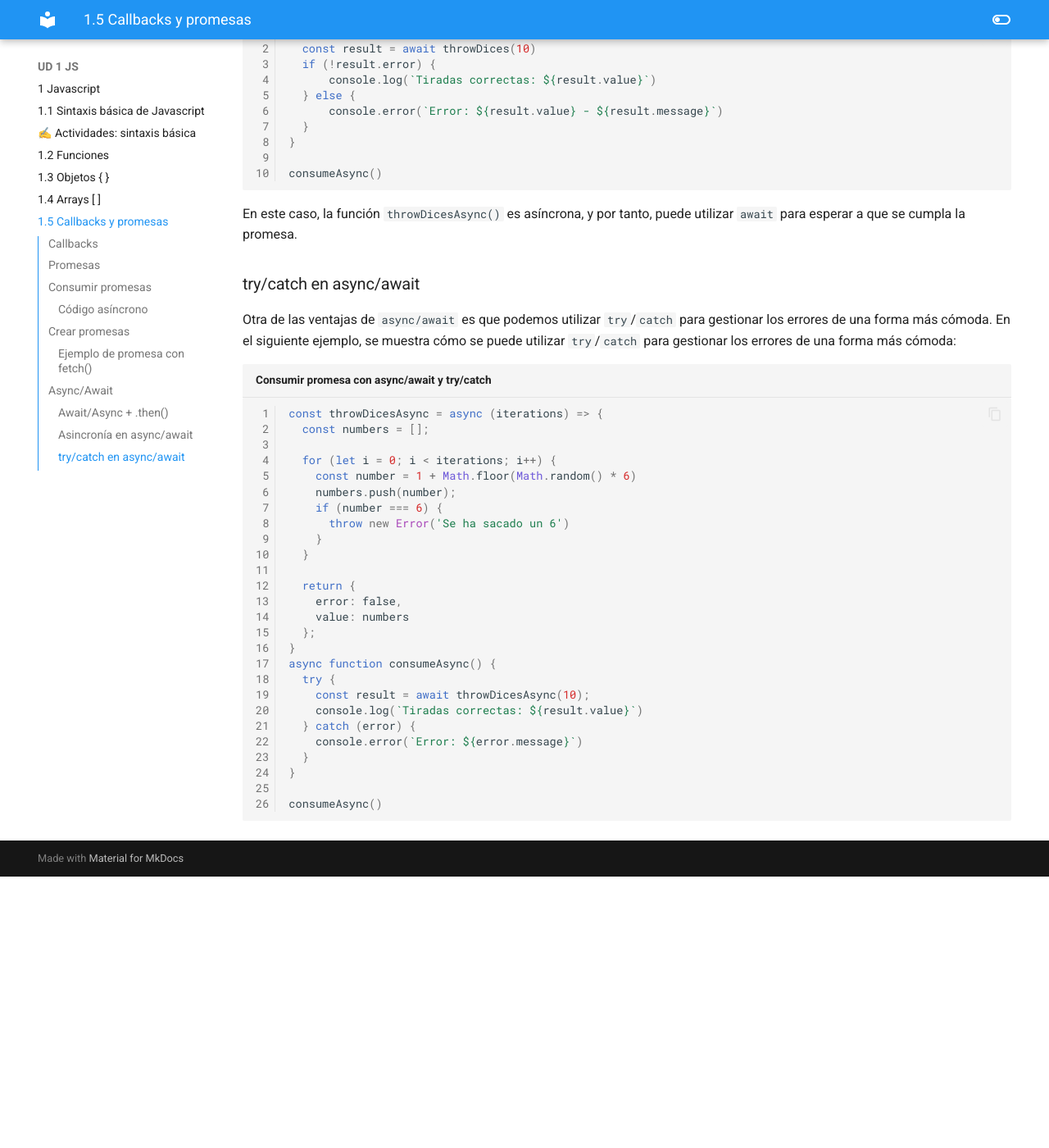
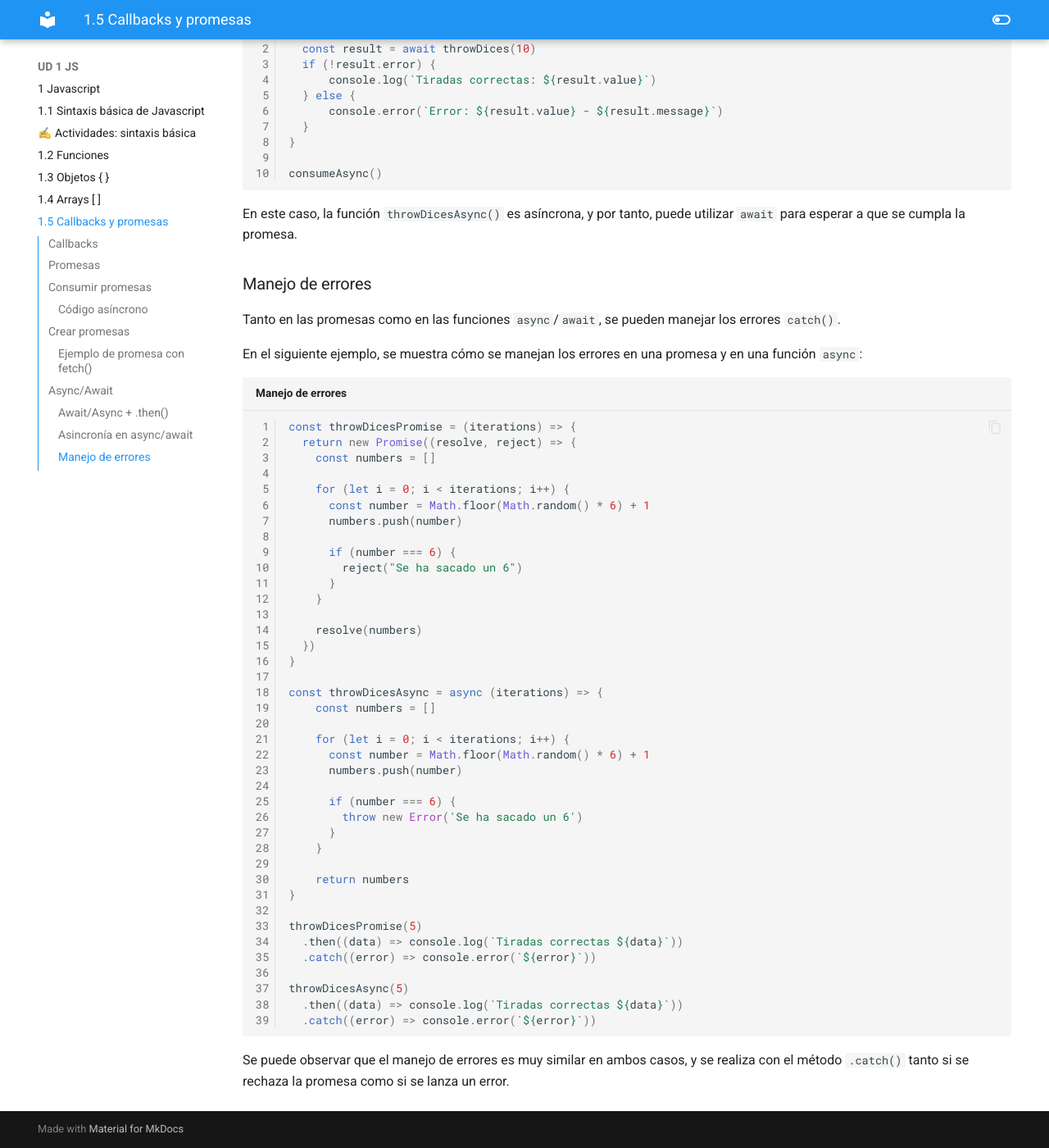
Before and after one commit to jsanvil/din24, an MkDocs documentation site: the page built from docs/01js/05_callbacks_promesas.md, in a window 1280 px wide and 1400 px high, scrolled down 8432 px. Shown: the whole window at 82% size. Built offline with MkDocs 1.6.1 and Material for MkDocs 9.7.7, drawn with Linux system fonts in a browser that asks for light colours; before the commit the page ends 9501 px from its top, so only the background shows below that; some of the changed text lies outside the part shown.

Commit message:
ud1 promises

````diff
--- a/docs/01js/05_callbacks_promesas.md
+++ b/docs/01js/05_callbacks_promesas.md
@@ -31,9 +31,9 @@ Las promesas son un mecanismo para resolver el problema de asincronía de una fo
 
 Las promesas pueden tener varios estados:
 
-- **`pending`**. (Pendiente) Estado inicial de la promesa, antes de ser resuelta o rechazada.
-- **`fulfilled`**. (Resuelta) La promesa se cumple con éxito y se resuelve.
-- **`rejected`**. (Rechazada) La promesa falla y se rechaza.
+- **`pending`**. (Pendiente) **Estado inicial** de la promesa, antes de ser resuelta o rechazada.
+- **`fulfilled`**. (Resuelta) La promesa **se cumple con éxito** y se **resuelve**.
+- **`rejected`**. (Rechazada) La promesa **falla** y se **rechaza**.
 
 Con estas sencillas bases, podemos entender el funcionamiento de una promesa en _Javascript_. Antes de empezar, también debemos tener claro que las promesas son objetos, y podemos crearlas y consumirlas.
 
@@ -351,35 +351,52 @@ consumeAsync()
 
 En este caso, la función `throwDicesAsync()` es asíncrona, y por tanto, puede utilizar `await` para esperar a que se cumpla la promesa.
 
-### try/catch en async/await
+### Manejo de errores
 
-Otra de las ventajas de `async/await` es que podemos utilizar `try`/`catch` para gestionar los errores de una forma más cómoda. En el siguiente ejemplo, se muestra cómo se puede utilizar `try`/`catch` para gestionar los errores de una forma más cómoda:
+Tanto en las promesas como en las funciones `async`/`await`, se pueden manejar los errores `catch()`.
 
-```js linenums="1" title="Consumir promesa con async/await y try/catch"
-const throwDicesAsync = async (iterations) => {
-  const numbers = [];
+En el siguiente ejemplo, se muestra cómo se manejan los errores en una promesa y en una función `async`:
 
-  for (let i = 0; i < iterations; i++) {
-    const number = 1 + Math.floor(Math.random() * 6)
-    numbers.push(number);
-    if (number === 6) {
-      throw new Error('Se ha sacado un 6')
+```js linenums="1" title="Manejo de errores"
+const throwDicesPromise = (iterations) => {
+  return new Promise((resolve, reject) => {
+    const numbers = []
+
+    for (let i = 0; i < iterations; i++) {
+      const number = Math.floor(Math.random() * 6) + 1
+      numbers.push(number)
+
+      if (number === 6) {
+        reject("Se ha sacado un 6")
+      }
     }
-  }
 
-  return {
-    error: false,
-    value: numbers
-  };
-}
-async function consumeAsync() {
-  try {
-    const result = await throwDicesAsync(10);
-    console.log(`Tiradas correctas: ${result.value}`)
-  } catch (error) {
-    console.error(`Error: ${error.message}`)
-  }
+    resolve(numbers)
+  })
 }
 
-consumeAsync()
+const throwDicesAsync = async (iterations) => {
+    const numbers = []
+
+    for (let i = 0; i < iterations; i++) {
+      const number = Math.floor(Math.random() * 6) + 1
+      numbers.push(number)
+
+      if (number === 6) {
+        throw new Error('Se ha sacado un 6')
+      }
+    }
+
+    return numbers
+}
+
+throwDicesPromise(5)
+  .then((data) => console.log(`Tiradas correctas ${data}`))
+  .catch((error) => console.error(`${error}`))
+
+throwDicesAsync(5)
+  .then((data) => console.log(`Tiradas correctas ${data}`))
+  .catch((error) => console.error(`${error}`))
 ```
+
+Se puede observar que el manejo de errores es muy similar en ambos casos, y se realiza con el método `.catch()` tanto si se rechaza la promesa como si se lanza un error.
````
